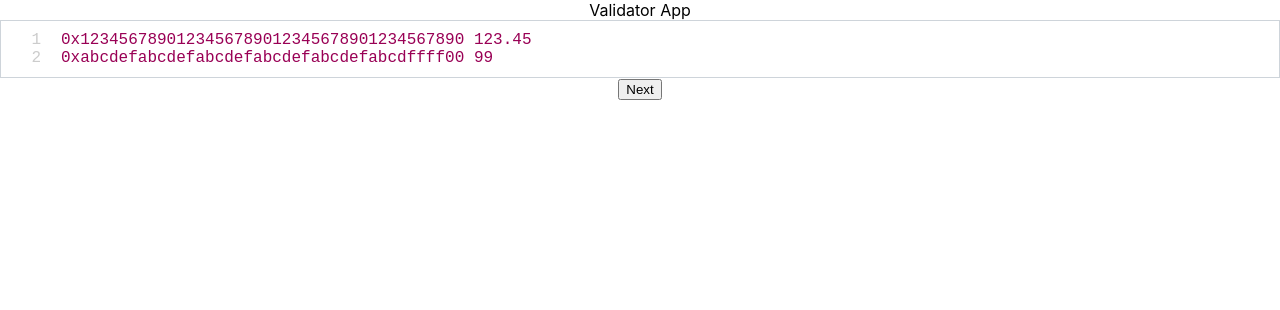
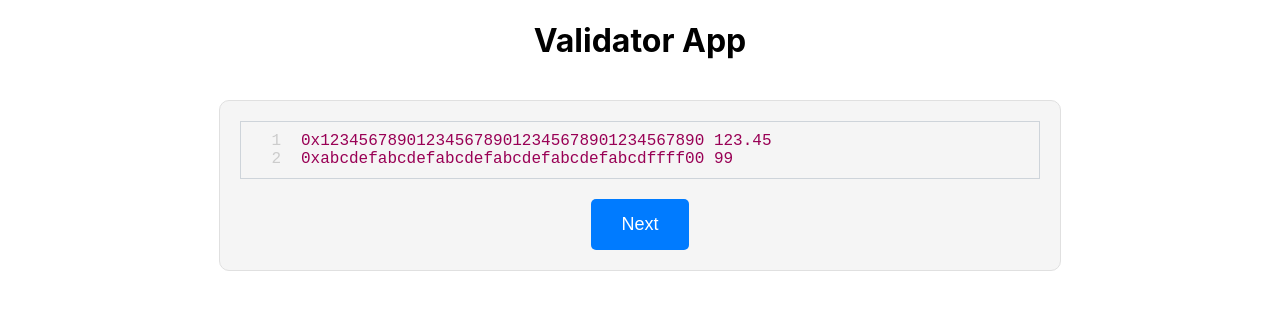
Before and after one commit to brij1728/react-validator, a React (Create React App) app: page / in a window 1280 px wide. Shown: the top 310 px of the page. Built offline with nearby package versions, Linux system fonts and the light colour scheme.

Commit message:
feat(Home): Integrate styled-components for UI enhancements
- Replace inline styles with styled-components for cleaner JSX.
- Create StyledWarningContainer and StyledErrorContainer for warnings and errors.
- Update button styles with StyledButton component.

```diff
--- a/package.json
+++ b/package.json
@@ -15,6 +15,7 @@
     "react-dom": "^18.2.0",
     "react-scripts": "5.0.1",
     "react-simple-code-editor": "^0.13.1",
+    "styled-components": "^6.0.8",
     "typescript": "^4.9.5",
     "web-vitals": "^2.1.4"
   },
--- a/src/App.tsx
+++ b/src/App.tsx
@@ -5,7 +5,7 @@ import { Home } from "./pages";
 function App() {
   return (
     <div className="App">
-      <div>Validator App</div>
+      <h1>Validator App</h1>
       <Home />
     </div>
   );
--- a/src/components/ErrorList/ErrorList.tsx
+++ b/src/components/ErrorList/ErrorList.tsx
@@ -1,4 +1,5 @@
 import { ErrorResult } from "../../types";
+import React from "react";
 
 interface Props {
   errors: ErrorResult;
@@ -8,9 +9,36 @@ export const ErrorList: React.FC<Props> = ({ errors }) => (
   <div>
     <h2>Errors:</h2>
     {Object.entries(errors).map(([line, errorList]) => (
-      <p key={line}>
-        Line {line}: {errorList.join(", ")}
-      </p>
+      <div
+        key={line}
+        style={{
+          display: "flex",
+          alignItems: "center",
+          border: "2px solid red",
+          padding: "8px",
+          margin: "8px 0",
+          borderRadius: "4px",
+        }}
+      >
+        <div
+          style={{
+            width: "20px",
+            height: "20px",
+            borderRadius: "50%",
+            backgroundColor: "red",
+            color: "white",
+            display: "flex",
+            alignItems: "center",
+            justifyContent: "center",
+            marginRight: "8px",
+          }}
+        >
+          !
+        </div>
+        <span>
+          Line {line}: {errorList.join(", ")}
+        </span>
+      </div>
     ))}
   </div>
 );
--- a/src/pages/Home/Home.tsx
+++ b/src/pages/Home/Home.tsx
@@ -1,3 +1,11 @@
+import {
+  ButtonContainer,
+  StyledButton,
+  StyledContainer,
+  StyledErrorContainer,
+  StyledResultContainer,
+  StyledWarningContainer,
+} from "./HomeStyles";
 import {
   DuplicateWarning,
   ErrorList,
@@ -14,7 +22,7 @@ export const Home = () => {
 0xabcdefabcdefabcdefabcdefabcdefabcdffff00 99
 `.trim();
 
-  const [isEditing, setIsEditing] = useState(true);
+  const [showParsedResults, setShowParsedResults] = useState(false);
 
   const {
     text,
@@ -27,34 +35,43 @@ export const Home = () => {
     onSubmit,
     onHandleKeepFirstOne,
     onHandleCombineBalances,
-  } = useParsedData(sampleInput, () => setIsEditing(false));
+  } = useParsedData(sampleInput, () => setShowParsedResults(true));
 
   return (
-    <div>
+    <StyledContainer>
       <ReactEditor
         code={text}
         setCode={(newText) => {
           setText(newText);
-          setIsEditing(true);
           resetState();
+          setShowParsedResults(false);
         }}
       />
 
-      {isEditing && <button onClick={onSubmit}>Next</button>}
+      {errors && Object.keys(errors).length > 0 && (
+        <StyledErrorContainer>
+          <ErrorList errors={errors} />
+        </StyledErrorContainer>
+      )}
 
       {duplicateWarnings && Object.keys(duplicateWarnings).length > 0 && (
-        <DuplicateWarning
-          warnings={duplicateWarnings}
-          onKeepFirstOne={onHandleKeepFirstOne}
-          onCombineBalances={onHandleCombineBalances}
-        />
+        <StyledWarningContainer>
+          <DuplicateWarning
+            warnings={duplicateWarnings}
+            onKeepFirstOne={onHandleKeepFirstOne}
+            onCombineBalances={onHandleCombineBalances}
+          />
+        </StyledWarningContainer>
       )}
 
-      {errors && Object.keys(errors).length > 0 && (
-        <ErrorList errors={errors} />
+      {showParsedResults && isValid && (
+        <StyledResultContainer>
+          <ParsedResults results={parsedData} />
+        </StyledResultContainer>
       )}
-
-      {isValid && <ParsedResults results={parsedData} />}
-    </div>
+      <ButtonContainer>
+        <StyledButton onClick={onSubmit}>Next</StyledButton>
+      </ButtonContainer>
+    </StyledContainer>
   );
 };
--- /dev/null
+++ b/src/pages/Home/HomeStyles.ts
@@ -0,0 +1,52 @@
+import styled from "styled-components";
+
+export const StyledContainer = styled.div`
+  padding: 20px;
+  background-color: #f5f5f5;
+  border: 1px solid #e0e0e0;
+  border-radius: 10px;
+  max-width: 800px;
+  margin: 40px auto;
+`;
+
+export const StyledWarningContainer = styled.div`
+  margin-top: 20px;
+  padding: 15px;
+  background-color: #ffffdd;
+  border: 1px solid #ffff88;
+  border-radius: 5px;
+`;
+
+export const StyledErrorContainer = styled.div`
+  margin-top: 20px;
+  padding: 15px;
+  background-color: #ffdddd;
+  border: 1px solid #ff8888;
+  border-radius: 5px;
+`;
+export const StyledResultContainer = styled.div`
+  margin-top: 20px;
+  padding: 15px;
+  background-color: #ddffdd;
+  border: 1px solid #88ff88;
+  border-radius: 5px;
+`;
+
+export const ButtonContainer = styled.div`
+  margin-top: 20px;
+`;
+
+export const StyledButton = styled.button`
+  padding: 15px 30px;
+  font-size: 18px;
+  background-color: #007bff;
+  color: #ffffff;
+  border: none;
+  border-radius: 5px;
+  cursor: pointer;
+  transition: background-color 0.3s ease;
+
+  &:hover {
+    background-color: #0056b3;
+  }
+`;
```
Also changed, not shown: 2 other files (tests, documents, lock files or other folders).
